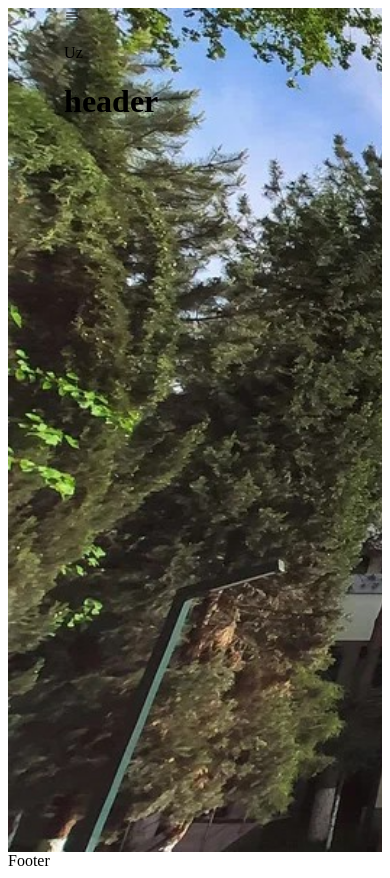
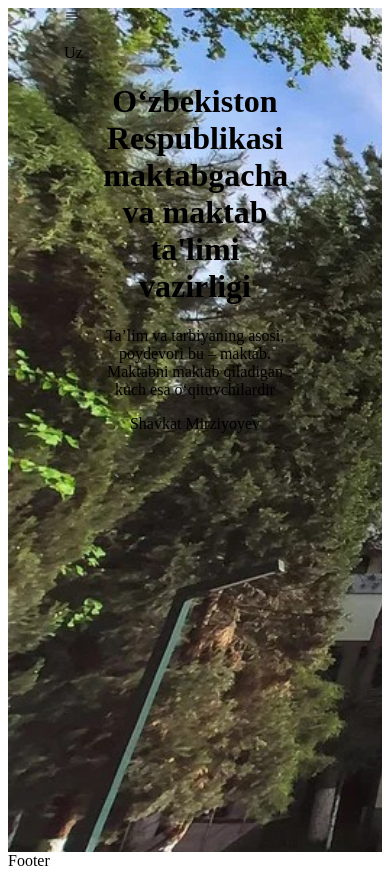
Before and after one commit to Behruz01/uzedu_front, a React (Create React App) app: page / in a window 390 px wide. Built offline with nearby package versions, Linux system fonts and the light colour scheme.

Commit message:
addResponsiveHeader

```diff
--- a/src/Components/Header/Header.jsx
+++ b/src/Components/Header/Header.jsx
@@ -1,15 +1,35 @@
 import React from "react";
+import "./header.css";
+
 // import bg_hero from "../../Assets/bg_hero.jpg";
 import Navbar from "./Navbar/Navbar";
+import logoHeader from "../../Assets/logoHero.svg";
 
 const Header = () => {
     return (
         <div id="header">
-            <div className="bg-[#4c4083] bg-opacity-70  w-full h-full absolute"></div>
+            <div className="bg-[#413574] bg-opacity-75  w-full h-full absolute"></div>
             <div className="containr">
                 <Navbar />
-                <div className="text-white absolute">
-                    <h1>header</h1>
+
+                <div className="mt-16 text-white absolute flex items-center justify-center containr">
+                    <div
+                        id="headerEduLogo"
+                        className="border-2 mr-28 border-white px-10 py-14 backdrop-blur-lg"
+                    >
+                        <img className="w-48 h-48" src={logoHeader} alt="" />
+                    </div>
+                    <div className="w-1/2 header_content">
+                        <h1 className="text-3xl mb-12 font-bold">
+                            O‘zbekiston Respublikasi maktabgacha va maktab ta'limi
+                            vazirligi
+                        </h1>
+                        <p className="italic ">
+                            Ta’lim va tarbiyaning asosi, poydevori bu – maktab. Maktabni
+                            maktab qiladigan kuch esa o‘qituvchilardir
+                        </p>
+                        <p className="mt-5 font-bold">Shavkat Mirziyoyev</p>
+                    </div>
                 </div>
             </div>
         </div>
--- /dev/null
+++ b/src/Components/Header/header.css
@@ -0,0 +1,10 @@
+@media only screen and (max-width: 960px) {
+    #headerEduLogo {
+        display: none;
+    }
+    .header_content {
+        width: 100%;
+        justify-content: center;
+        text-align: center;
+    }
+}
```
Also changed, not shown: src/Assets/logoHero.svg (added), src/index.css (line endings or trailing spaces).
